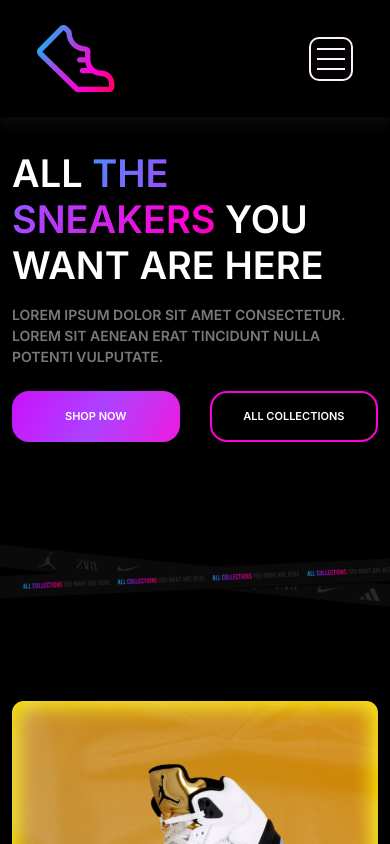
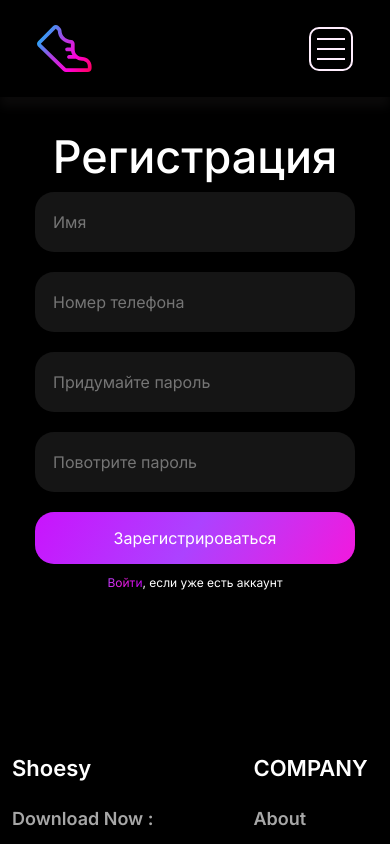
Before and after one commit to normansrgn/graduateWork, a React app: page /reg in a window 390 px wide. Shown: the top 844 px of the page. Built offline with nearby package versions, Linux system fonts and the light colour scheme; the HTML template or start-up script is replaced by a standard one.

Commit message:
registrayion  page

```diff
--- a/src/App.jsx
+++ b/src/App.jsx
@@ -11,6 +11,7 @@ import Women from "./pages/Women";
 import Basket from "./pages/Basket";
 import ScrollToTop from "./components/ScrollTop/ScrollTop";
 import Log from "./pages/Login";
+import Reg from "./pages/Registration";
 // import NotFound from "./pages/NotFound";
 
 ReactDOM.createRoot(document.getElementById("root")).render(
@@ -25,6 +26,7 @@ ReactDOM.createRoot(document.getElementById("root")).render(
           <Route path="women" element={<Women />} />
           <Route path="basket" element={<Basket />} />
           <Route path="log" element={<Log />} />
+          <Route path="reg" element={<Reg />} />
           <Route path="*" element={<Home />} />
         </Routes>
       </main>
--- a/src/components/BurgerMenu/__burgermenu.scss
+++ b/src/components/BurgerMenu/__burgermenu.scss
@@ -26,7 +26,7 @@
 }
 
 .burger__content {
-  padding: 110px 35px 0px 0px;
+  padding: 90px 35px 0px 0px;
   height: 100%;
   color: white;
 }
--- a/src/components/Header/__header.scss
+++ b/src/components/Header/__header.scss
@@ -119,7 +119,15 @@
 }
 
 @media (max-width: 774px) {
-  .header__navBlock {
-    display: none;
+  .header {
+    &__logo {
+      & img {
+        width: 55px;
+      }
+    }
+
+    &__navBlock {
+      display: none;
+    }
   }
 }
--- a/src/components/LogReg/Log.jsx
+++ b/src/components/LogReg/Log.jsx
@@ -26,7 +26,7 @@ function Login() {
                 <button>Войти</button>
               </Link>
               <div className="login__btnText">
-                <Link to="/">
+                <Link to="/reg">
                   <span>Зарегистрироваться</span>
                 </Link>
                 , если первый раз на сайте
--- /dev/null
+++ b/src/components/LogReg/Reg.jsx
@@ -0,0 +1,44 @@
+import React from "react";
+import { Container } from "react-bootstrap";
+import { Link } from "react-router-dom";
+
+import "./__logReg.scss";
+
+function Registr() {
+  return (
+    <>
+      <section className="reg">
+        <Container className="login__container">
+          <h1 className="login__title">Регистрация</h1>
+          <form action="" className="login__form">
+            <input type="text" className="login__input" placeholder="Имя" />
+            <input type="number" className="login__input" placeholder="Номер телефона" />
+            <input
+              type="password"
+              className="login__input"
+              placeholder="Придумайте пароль"
+            />
+             <input
+              type="password"
+              className="login__input"
+              placeholder="Повотрите пароль"
+            />
+            <div className="login__button">
+              <Link to="/">
+                <button>Зарегистрироваться</button>
+              </Link>
+              <div className="login__btnText">
+                <Link to="/log">
+                  <span>Войти</span>
+                </Link>
+                , если уже есть аккаунт
+              </div>
+            </div>
+          </form>
+        </Container>
+      </section>
+    </>
+  );
+}
+
+export default Registr;
--- a/src/components/LogReg/__logReg.scss
+++ b/src/components/LogReg/__logReg.scss
@@ -74,3 +74,17 @@ align-items: center;
     }
   }
 }
+
+.reg {
+  padding-bottom: 100px !important;
+}
+
+
+@media (max-width: 740px) {
+  .login {
+
+    &__title {
+      font-size: 45px;
+    }
+  }
+}
--- /dev/null
+++ b/src/pages/Registration.jsx
@@ -0,0 +1,15 @@
+import React from "react";
+
+import Registr from "../components/LogReg/Reg";
+
+function Reg() {
+  return (
+    <>
+      <section className="Log">
+          <Registr />
+      </section>
+    </>
+  );
+}
+
+export default Reg;
```
